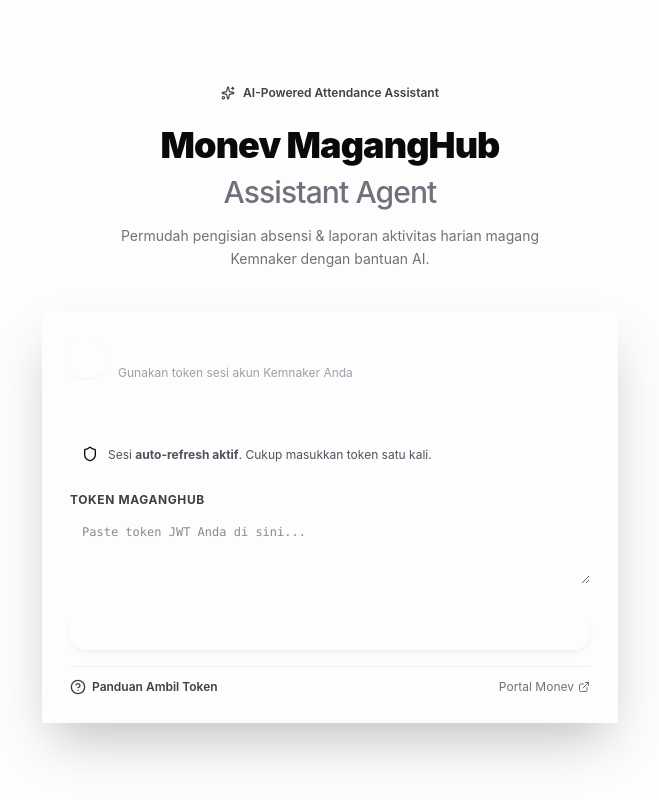
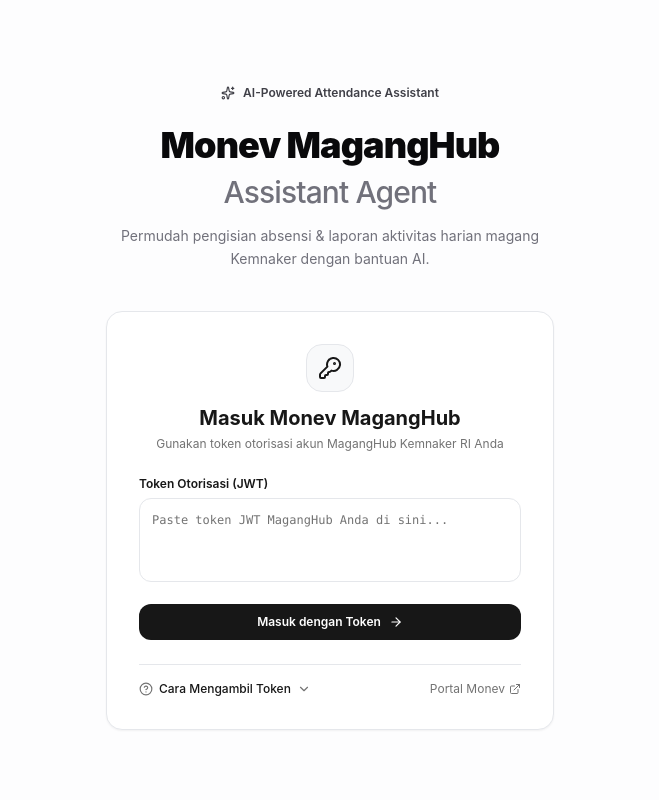
Before and after one commit to ardhikaxx/monev-maganghub-api, a Next.js app: page / in a window 1280 px wide. Shown: the part 2721-3521 px from the top of the page, without its empty margins (310-969 px from the left). Built offline with nearby package versions, Linux system fonts and the light colour scheme.

Commit message:
style: pembaruan tampilan kartu login dan panduan token

```diff
--- a/components/LoginCard.tsx
+++ b/components/LoginCard.tsx
@@ -1,7 +1,17 @@
 'use client';
 
 import React, { useState } from 'react';
-import { KeyRound, ExternalLink, HelpCircle, AlertCircle, ArrowRight, CheckCircle2, Copy, Shield, Sparkles } from 'lucide-react';
+import {
+  KeyRound,
+  ExternalLink,
+  HelpCircle,
+  AlertCircle,
+  ArrowRight,
+  CheckCircle2,
+  Copy,
+  ChevronDown,
+  Terminal,
+} from 'lucide-react';
 
 interface LoginCardProps {
   onLoginWithToken: (token: string) => Promise<boolean>;
@@ -9,23 +19,22 @@ interface LoginCardProps {
 }
 
 export default function LoginCard({ onLoginWithToken, isLoading }: LoginCardProps) {
-  const [tokenInput, setTokenInput] = useState('');
+  const [tokenInput, setTokenInput]     = useState('');
   const [errorMessage, setErrorMessage] = useState<string | null>(null);
-  const [showGuide, setShowGuide] = useState(false);
-  const [copiedCode, setCopiedCode] = useState(false);
+  const [showGuide, setShowGuide]       = useState(false);
+  const [copiedCode, setCopiedCode]     = useState(false);
 
   const handleSubmit = async (e: React.FormEvent) => {
     e.preventDefault();
     setErrorMessage(null);
     const cleaned = tokenInput.trim().replace(/^Bearer\s+/i, '');
     if (!cleaned) {
-      setErrorMessage('Mohon masukkan token otorisasi MagangHub Anda.');
+      setErrorMessage('Mohon tempelkan (paste) token otorisasi MagangHub Anda pada kolom di bawah.');
       return;
     }
-
     const success = await onLoginWithToken(cleaned);
     if (!success) {
-      setErrorMessage('Token tidak valid atau sudah kadaluarsa. Silakan periksa kembali token Anda.');
+      setErrorMessage('Token tidak valid atau sudah kadaluarsa. Silakan periksa kembali atau ambil token baru dari console browser.');
     }
   };
 
@@ -37,91 +46,115 @@ export default function LoginCard({ onLoginWithToken, isLoading }: LoginCardProp
     setTimeout(() => setCopiedCode(false), 2000);
   };
 
+  const isJwtFormat = tokenInput.trim().replace(/^Bearer\s+/i, '').startsWith('eyJ');
+
   return (
-    <div className="mx-auto w-full max-w-xl">
-      <div className="overflow-hidden glass-card shadow-2xl">
-        {/* Prismatic Dark Glass Header */}
-        <div className="glass-dark px-4 py-5 sm:px-6 sm:py-6 text-white">
-          <div className="flex items-center gap-3">
-            <div className="flex h-9 w-9 sm:h-10 sm:w-10 items-center justify-center rounded-xl bg-white/10 text-white shrink-0 border border-white/20 shadow-xs">
-              <KeyRound className="h-4 w-4 sm:h-5 sm:w-5" />
+    <div className="mx-auto w-full max-w-md">
+      {/* Clean White Card */}
+      <div className="bg-white border border-[#E5E7EB] rounded-xl p-6 sm:p-8 shadow-xs">
+
+        {/* Header */}
+        <div className="text-center mb-6">
+          <div className="inline-flex h-12 w-12 items-center justify-center rounded-xl bg-[#F8F9FA] border border-[#E5E7EB] text-[#171717] mb-3">
+            <KeyRound className="h-6 w-6" />
           </div>
-            <div>
-              <h1 className="text-sm sm:text-lg font-bold tracking-tight">Masuk Monev MagangHub Assistant Agent</h1>
-              <p className="text-[11px] sm:text-xs text-zinc-400 mt-0.5">
-                Gunakan token sesi akun Kemnaker Anda
-              </p>
-            </div>
-          </div>
-        </div>
-
-        <div className="p-4 sm:p-7 space-y-3.5 sm:space-y-4">
-          {/* Info Auto-Refresh */}
-          <div className="rounded-xl glass-pill p-2.5 sm:p-3 text-xs text-zinc-700 flex items-center gap-2 sm:gap-2.5">
-            <Shield className="h-4 w-4 text-zinc-950 shrink-0" />
-            <p className="text-zinc-600 text-[11px] sm:text-xs leading-relaxed">
-              Sesi <strong>auto-refresh aktif</strong>. Cukup masukkan token satu kali.
+          <h1 className="text-xl font-bold text-[#171717]">
+            Masuk Monev MagangHub
+          </h1>
+          <p className="text-xs text-[#737373] mt-1">
+            Gunakan token otorisasi akun MagangHub Kemnaker RI Anda
           </p>
         </div>
 
+        {/* Error Alert */}
         {errorMessage && (
-            <div className="flex items-start gap-2.5 rounded-xl border border-red-200/80 bg-red-50/70 backdrop-blur-md p-3 sm:p-3.5 text-xs text-zinc-900">
-              <AlertCircle className="mt-0.5 h-4 w-4 shrink-0 text-red-600" />
-              <div>
-                <p className="font-bold text-red-700">Gagal</p>
-                <p className="text-zinc-600 mt-0.5">{errorMessage}</p>
+          <div className="flex items-start gap-2.5 rounded-lg bg-red-50 border border-red-200 p-3 mb-5 text-xs text-red-700">
+            <AlertCircle className="h-4 w-4 shrink-0 text-red-600 mt-0.5" />
+            <div className="flex-1">
+              <span className="font-semibold block">Perhatian</span>
+              <span>{errorMessage}</span>
             </div>
           </div>
         )}
 
-          <form onSubmit={handleSubmit} className="space-y-3.5 sm:space-y-4">
+        {/* Login Form */}
+        <form onSubmit={handleSubmit} className="space-y-4">
           <div>
-              <label htmlFor="token" className="block text-[11px] sm:text-xs font-bold uppercase tracking-wider text-zinc-700 mb-1">
-                Token MagangHub
+            <div className="flex items-center justify-between mb-1.5">
+              <label
+                htmlFor="token"
+                className="block text-xs font-semibold text-[#171717]"
+              >
+                Token Otorisasi (JWT)
               </label>
+              <div className="flex items-center gap-2">
+                {isJwtFormat && (
+                  <span className="inline-flex items-center gap-1 text-[10px] font-medium text-emerald-700 bg-emerald-50 px-2 py-0.5 rounded border border-emerald-200">
+                    <CheckCircle2 className="h-2.5 w-2.5 text-emerald-600" />
+                    <span>Format Valid</span>
+                  </span>
+                )}
+                {tokenInput.trim() && (
+                  <button
+                    type="button"
+                    onClick={() => setTokenInput('')}
+                    className="text-[11px] font-medium text-[#737373] hover:text-[#171717] transition cursor-pointer"
+                  >
+                    Bersihkan
+                  </button>
+                )}
+              </div>
+            </div>
+
             <textarea
               id="token"
               rows={3}
               value={tokenInput}
               onChange={(e) => setTokenInput(e.target.value)}
-                placeholder="Paste token JWT Anda di sini..."
-                className="w-full rounded-xl glass-input p-2.5 sm:p-3 font-mono text-xs text-zinc-900 focus:outline-none"
+              placeholder="Paste token JWT MagangHub Anda di sini..."
+              className="w-full rounded-lg bg-white border border-[#E5E7EB] p-3 font-mono text-xs text-[#171717] placeholder:text-[#737373] focus:border-[#171717] focus:ring-1 focus:ring-[#171717] focus:outline-none resize-none leading-relaxed transition-colors"
               disabled={isLoading}
+              spellCheck={false}
             />
           </div>
 
           <button
             type="submit"
-              disabled={isLoading || !tokenInput.trim()}
-              className="flex w-full items-center justify-center gap-2 rounded-xl glass-dark py-3 text-xs sm:text-sm font-bold text-white transition hover:bg-black disabled:opacity-40 shadow-md cursor-pointer"
+            disabled={isLoading}
+            className="w-full flex items-center justify-center gap-2 rounded-lg bg-[#171717] hover:bg-black text-white py-2.5 px-4 text-xs font-semibold transition cursor-pointer disabled:opacity-50"
           >
             {isLoading ? (
-                <span>Memverifikasi...</span>
+              <>
+                <div className="h-4 w-4 rounded-full border-2 border-white/30 border-t-white animate-spin" />
+                <span>Memverifikasi Sesi...</span>
+              </>
             ) : (
               <>
-                  <span>Masuk</span>
-                  <ArrowRight className="h-4 w-4" />
+                <span>Masuk dengan Token</span>
+                <ArrowRight className="h-3.5 w-3.5" />
               </>
             )}
           </button>
         </form>
 
-          <div className="mt-4 border-t border-zinc-200/60 pt-3">
+        {/* Collapsible Token Guide */}
+        <div className="border-t border-[#E5E7EB] mt-6 pt-4">
           <div className="flex items-center justify-between">
             <button
               type="button"
               onClick={() => setShowGuide(!showGuide)}
-                className="flex items-center gap-1.5 text-xs font-semibold text-zinc-700 hover:text-zinc-950 cursor-pointer"
+              className="flex items-center gap-1.5 text-xs font-medium text-[#171717] hover:text-[#737373] transition cursor-pointer"
             >
-                <HelpCircle className="h-3.5 w-3.5 sm:h-4 sm:w-4" />
-                <span>{showGuide ? 'Tutup Panduan' : 'Panduan Ambil Token'}</span>
+              <HelpCircle className="h-3.5 w-3.5 text-[#737373]" />
+              <span>{showGuide ? 'Tutup Panduan' : 'Cara Mengambil Token'}</span>
+              <ChevronDown className={`h-3.5 w-3.5 text-[#737373] transition-transform duration-200 ${showGuide ? 'rotate-180' : ''}`} />
             </button>
 
             <a
               href="https://monev.maganghub.kemnaker.go.id/dashboard"
               target="_blank"
               rel="noreferrer"
-                className="flex items-center gap-1 text-xs text-zinc-500 hover:text-zinc-950"
+              className="flex items-center gap-1 text-xs text-[#737373] hover:text-[#171717] transition"
             >
               <span>Portal Monev</span>
               <ExternalLink className="h-3 w-3" />
@@ -129,58 +162,62 @@ export default function LoginCard({ onLoginWithToken, isLoading }: LoginCardProp
           </div>
 
           {showGuide && (
-              <div className="mt-3 rounded-xl glass-pill p-3 sm:p-4 text-xs text-zinc-700 space-y-2">
-                <p className="font-bold text-zinc-900">
-                  Langkah Mengambil Token:
+            <div className="mt-3 rounded-lg bg-[#F8F9FA] border border-[#E5E7EB] p-4 text-xs space-y-3">
+              <p className="font-semibold text-[#171717] flex items-center gap-1.5">
+                <Terminal className="h-3.5 w-3.5 text-[#171717]" />
+                <span>Langkah Mengambil Token dari Browser:</span>
               </p>
-                <ol className="list-decimal space-y-1.5 pl-4 text-zinc-600">
+              <ol className="list-decimal pl-4 space-y-1.5 text-[#737373] leading-relaxed">
                 <li>
-                    Buka situs resmi{' '}
+                  Buka tab browser yang sedang membuka situs{' '}
                   <a
                     href="https://monev.maganghub.kemnaker.go.id"
                     target="_blank"
                     rel="noreferrer"
-                      className="font-medium text-zinc-950 underline"
+                    className="font-medium text-[#171717] underline underline-offset-2"
                   >
                     monev.maganghub.kemnaker.go.id
-                    </a>{' '}
-                    yang sudah login.
+                  </a>
                 </li>
                 <li>
-                    Tekan tombol <kbd className="rounded bg-zinc-200 px-1 py-0.5 font-mono text-[10px]">F12</kbd> di keyboard Anda (atau Klik Kanan &gt; Inspect).
+                  Tekan <kbd className="rounded bg-white border border-[#E5E7EB] px-1.5 py-0.5 font-mono text-[10px] font-semibold text-[#171717]">F12</kbd> (atau Klik Kanan &rarr; Periksa/Inspect) untuk membuka Developer Tools.
                 </li>
                 <li>
-                    Pilih tab <strong>Console</strong>, lalu ketik/paste kode berikut:
+                  Buka tab <strong>Console</strong>, lalu jalankan perintah berikut:
                 </li>
               </ol>
 
-                <div className="flex items-center justify-between rounded-lg glass-input p-2 overflow-hidden">
-                  <code className="font-mono text-[10px] sm:text-[11px] text-zinc-900 truncate pr-2">
+              {/* Code Snippet */}
+              <div className="flex items-center justify-between gap-2 rounded-lg bg-white border border-[#E5E7EB] p-2.5">
+                <code className="font-mono text-[11px] text-[#171717] truncate flex-1">
                   {consoleSnippet}
                 </code>
                 <button
+                  type="button"
                   onClick={copySnippet}
-                    type="button"
-                    className="flex shrink-0 items-center gap-1 rounded-md glass-pill px-2.5 py-1 text-[10px] sm:text-[11px] font-semibold text-zinc-800 hover:text-zinc-950 cursor-pointer"
+                  className="flex shrink-0 items-center gap-1 rounded bg-[#F8F9FA] hover:bg-[#F0F1F3] border border-[#E5E7EB] px-2.5 py-1 text-[11px] font-medium text-[#171717] transition cursor-pointer"
                 >
                   {copiedCode ? (
                     <>
-                        <CheckCircle2 className="h-3.5 w-3.5 text-zinc-950" />
-                        <span>Tersalin</span>
+                      <CheckCircle2 className="h-3 w-3 text-emerald-600" />
+                      <span className="text-emerald-700">Tersalin</span>
                     </>
                   ) : (
                     <>
-                        <Copy className="h-3.5 w-3.5" />
+                      <Copy className="h-3 w-3 text-[#737373]" />
                       <span>Salin</span>
                     </>
                   )}
                 </button>
               </div>
+
+              <p className="text-[11px] text-[#737373]">
+                Hasil teks yang muncul tanpa tanda kutip adalah token Anda. Tempelkan ke kolom isian di atas.
+              </p>
             </div>
           )}
         </div>
       </div>
     </div>
-    </div>
   );
 }
```
Lines whose indentation alone changed are shown as unchanged.
